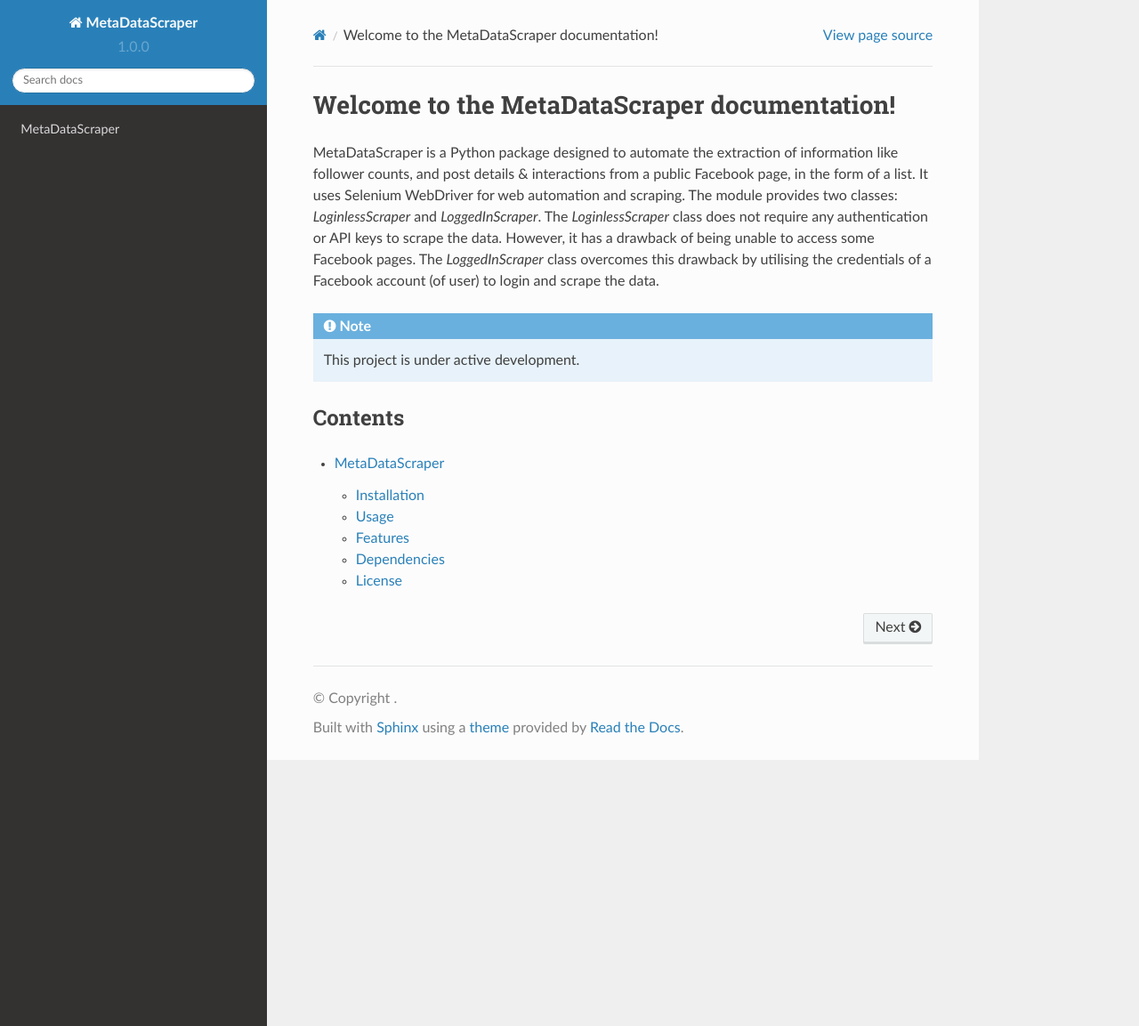
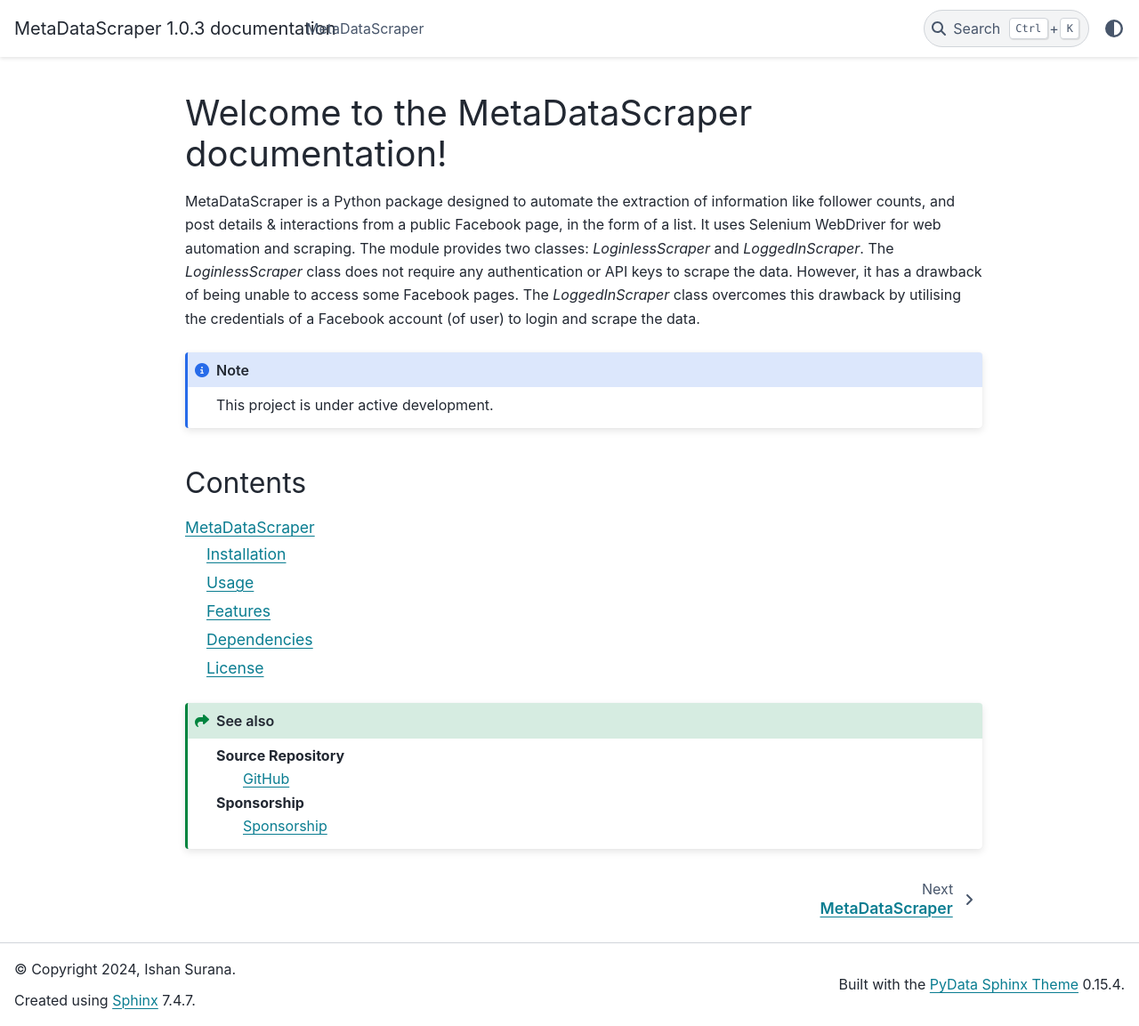
Before and after one commit to ishan-surana/MetaDataScraper, a Sphinx documentation site: the page built from docs/index.rst, in a window 1280 px wide and 1153 px high. Shown: the whole window at 89% size. Built offline with Sphinx 7.4.7 and the PyData theme 0.15.4, drawn with Linux system fonts in a browser that asks for light colours.

Commit message:
Fixed access errors and updated documentation

```diff
--- a/docs/conf.py
+++ b/docs/conf.py
@@ -1,14 +1,20 @@
 # Configuration file for the Sphinx documentation builder.
+#
+# For the full list of built-in configuration values, see the documentation:
+# https://www.sphinx-doc.org/en/master/usage/configuration.html
 
-# -- Project information
+# -- Project information -----------------------------------------------------
+# https://www.sphinx-doc.org/en/master/usage/configuration.html#project-information
 
 project = 'MetaDataScraper'
+copyright = '2024, Ishan Surana'
 author = 'Ishan Surana'
+release = '1.0.3'
+repo_url = 'https://github.com/ishan-surana/MetaDataScraper/'
+version = '1.0.3'
 
-repo_url = 'https://github.com/ishan-surana/MetaDataScraper/'
-version = '1.0.0'
-
-# -- General configuration
+# -- General configuration ---------------------------------------------------
+# https://www.sphinx-doc.org/en/master/usage/configuration.html#general-configuration
 
 extensions = [
     'sphinx.ext.duration',
@@ -17,7 +23,10 @@
     'sphinx.ext.autosummary',
     'sphinx.ext.intersphinx',
     'myst_parser',
+    'sphinx_design',
+    'sphinx_copybutton',
 ]
+myst_enable_extensions = ["colon_fence"]
 
 source_suffix = {
     '.rst': 'restructuredtext',
@@ -33,9 +42,15 @@
 
 templates_path = ['_templates']
 
-# -- Options for HTML output
+exclude_patterns = []
 
-html_theme = 'sphinx_rtd_theme'
+
+
+# -- Options for HTML output -------------------------------------------------
+# https://www.sphinx-doc.org/en/master/usage/configuration.html#options-for-html-output
+
+html_theme = 'pydata_sphinx_theme'
+html_static_path = ['_static']
 
 # -- Options for EPUB output
 epub_show_urls = 'footnote'
--- a/docs/index.rst
+++ b/docs/index.rst
@@ -1,3 +1,9 @@
+:html_theme.sidebar_secondary.remove:
+.. MetaDataScraper documentation master file, created by
+   sphinx-quickstart on Sun Aug  4 20:19:27 2024.
+   You can adapt this file completely to your liking, but it should at least
+   contain the root `toctree` directive.
+
 Welcome to the MetaDataScraper documentation!
 ===================================
 
@@ -13,5 +19,14 @@
 --------
 
 .. toctree::
+   :maxdepth: 2
 
    README
+
+.. seealso::
+
+   Source Repository
+    `GitHub <https://github.com/ishan-surana/MetaDataScraper>`_
+
+   Sponsorship
+    `Sponsorship <https://github.com/sponsors/ishan-surana>`_
--- a/docs/requirements.txt
+++ b/docs/requirements.txt
@@ -1,3 +1,5 @@
 sphinx==7.1.2
-sphinx-rtd-theme==1.3.0rc1
 myst_parser
+sphinx-design
+pydata-sphinx-theme
+sphinx-copybutton
--- a/pyproject.toml
+++ b/pyproject.toml
@@ -4,7 +4,7 @@
 
 [project]
 name = "MetaDataScraper"
-version = "1.0.2"
+version = "1.0.3"
 authors = [
   { name="Ishan Surana", email="ishansurana1234@gmail.com" },
 ]
```
Also changed, not shown: docs/README.md (+12 -0 lines), .readthedocs.yaml, 6 other files.
